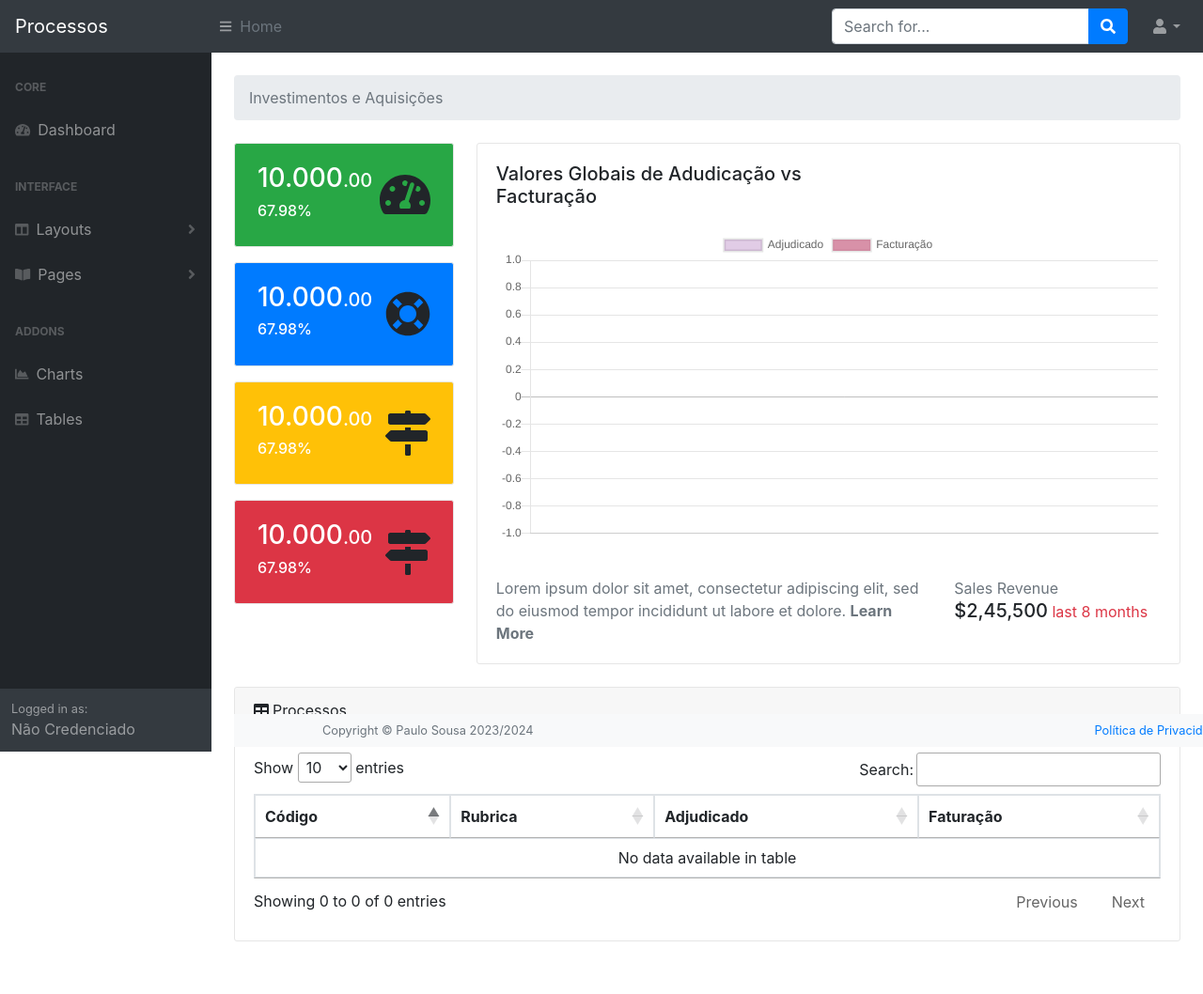
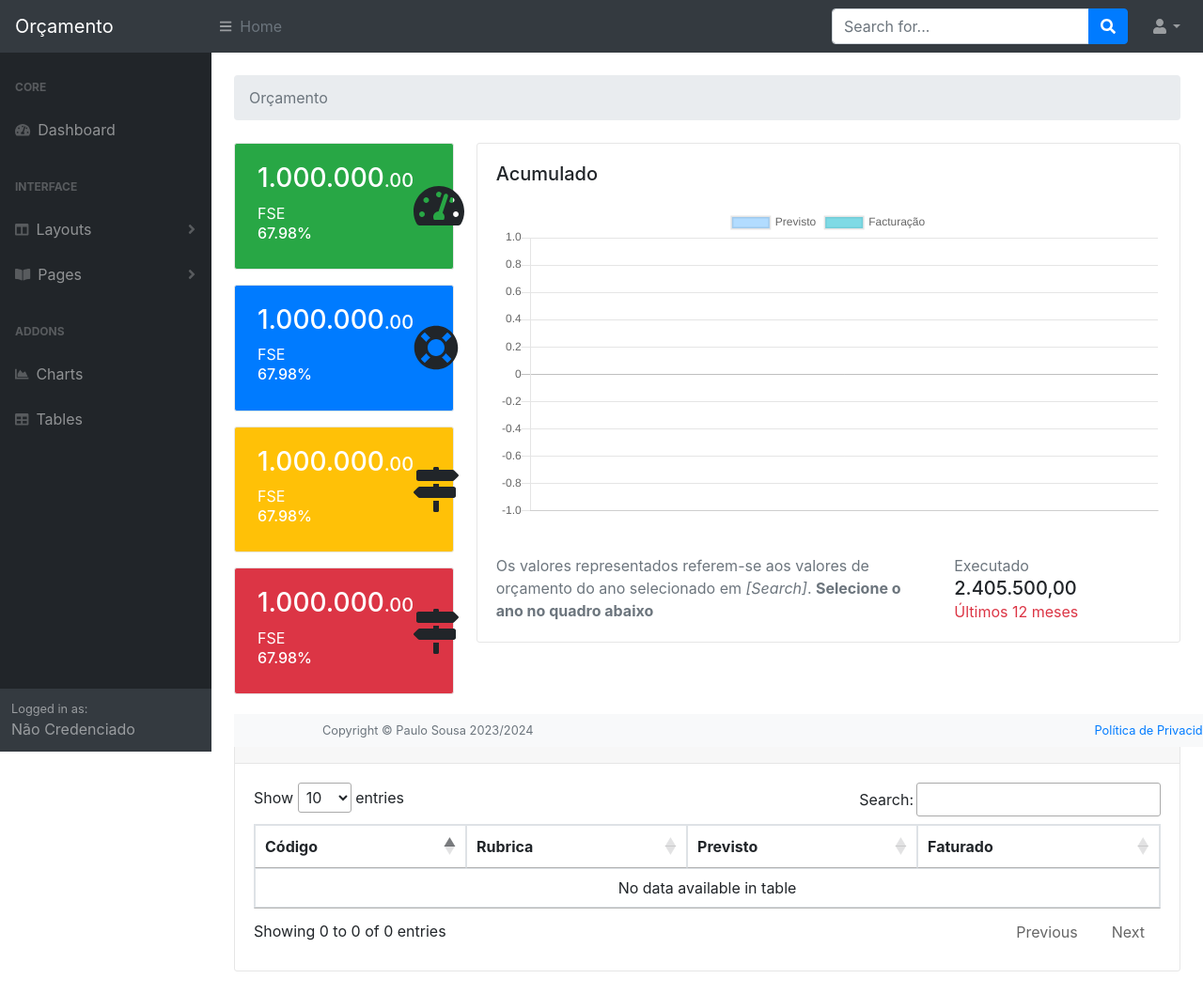
Before and after one commit to psousatv/EstagioUAlg, a PHP site: page /producao/orcamento/main.html in a window 1280 px wide. Shown: the whole page at 94% size. Before the commit the page ends 1002 px from the top, so only its background shows below. Run offline with PHP 8.4, Linux system fonts and the light colour scheme; data that the repository does not hold is empty; some libraries are stand-ins or nearby versions.

Commit message:
Melhorias no módulo Orçamento

```diff
--- a/producao/orcamento/dados/main.php
+++ b/producao/orcamento/dados/main.php
@@ -7,26 +7,24 @@ if(isset($_POST["action"]))
 	if($_POST["action"] == 'fetch')
 	{
 		$main_query = 'SELECT
+					   ru.rub_nomenclatura AS codigo,
 					   ru.rub_nome AS rubrica,
-					   ru.rub_nomenclatura AS nomenclatura,
-					   ROUND(SUM(proces_val_adjudicacoes),2) AS val_adjudicacoes,
-					   ROUND(SUM(proces_val_faturacao),2) AS val_faturacao
-					   FROM processo
-					   INNER JOIN rubricas ru ON rub_cod = proces_rub_cod ';
+					   ru.rub_natureza AS natureza,
+					   ROUND(SUM(pp_valor),2) AS previsto,
+					   ROUND(SUM(pp_executado_valor + pp_executado_valor_mais + pp_executado_valor_menos),2) AS faturado
+					   FROM plano_pagamento
+					   INNER JOIN processo p ON p.proces_check = pp_proces_check
+					   INNER JOIN rubricas ru ON rub_cod = p.proces_rub_cod ';
 
-						//ROUND(SUM(proces_val_adjudicacoes),2) AS val_adjudicacoes,
-						//ROUND(SUM(proces_val_faturacao),2) AS val_faturacao,
-
-        $search_query = 'WHERE proces_orc_ano >= YEAR(NOW())-2 AND
-						 proces_report_valores > 0 AND
+        $search_query = 'WHERE proces_report_valores > 0 AND
 						 proces_estado_nome <> "Anulado" AND ';
 
         if(isset($_POST["search"]["value"]))
         {
-			$search_query .= 'proces_orc_ano LIKE "%'.$_POST["search"]["value"].'%" ';
+			$search_query .= 'pp_ano LIKE "%'.$_POST["search"]["value"].'%" ';
 		}
 
-		$group_by_query = ' GROUP BY rubrica ';
+		$group_by_query = ' GROUP BY codigo';
 
 		$order_by_query = '';
 
@@ -36,7 +34,7 @@ if(isset($_POST["action"]))
 		}
 		else
 		{
-			$order_by_query = ' ORDER BY proces_orc_rubrica ASC ';
+			$order_by_query = ' ORDER BY natureza ASC ';
 		}
 
 		$limit_query = '';
@@ -62,10 +60,11 @@ if(isset($_POST["action"]))
 		foreach($result as $row)
 		{
 			$sub_array = array();
-            $sub_array[] = $row['nomenclatura'];
+            $sub_array[] = $row['codigo'];
             $sub_array[] = $row['rubrica'];
-            $sub_array[] = $row['val_adjudicacoes'];
-            $sub_array[] = $row['val_faturacao'];
+            $sub_array[] = $row['previsto'];
+			//$sub_array[] = $row['adjudicado'];
+            $sub_array[] = $row['faturado'];
 
 			$data[] = $sub_array;
 		}
--- a/producao/orcamento/js/main.js
+++ b/producao/orcamento/js/main.js
@@ -39,14 +39,14 @@ $(document).ready(
                 labels: tabela_valor_x,
                 datasets:[
                     {
-                    label : 'Adjudicado',
-                    backgroundColor : 'rgba(105, 0, 132, .2)',
+                    label : 'Previsto',
+                    backgroundColor : 'rgba(3, 138, 255, .3)',
                     //color : '#fff',
                     data: tabela_valor_y1
                     },
                     {
                     label : 'Facturação',
-                    backgroundColor : 'rgba(200, 99, 132, .7)',
+                    backgroundColor : 'rgba(0, 181, 204, .5)',
                     //color : '#fff',
                     data: tabela_valor_y2
                     }
--- a/producao/orcamento/main.html
+++ b/producao/orcamento/main.html
@@ -52,7 +52,7 @@
 </head>
 <body class="sb-nav-fixed">
   <nav class="sb-topnav navbar navbar-expand navbar-dark bg-dark">
-      <a class="navbar-brand" href="../../producao/orcamento/main.html">Processos</a>
+      <a class="navbar-brand" href="../../producao/orcamento/main.html">Orçamento</a>
       <button class="btn btn-link btn-sm order-1 order-lg-0" id="sidebarToggle"><i class="fas fa-bars"></i></button>
       <a class="nav-item text-muted" href="//mdb1">Home</a>
       <!-- Navbar Search-->
@@ -144,7 +144,7 @@
             <div class="container-fluid">
                 <h1 class="mt-4"></h1>
                 <ol class="breadcrumb mb-4">
-                    <li class="breadcrumb-item active">Investimentos e Aquisições</li>
+                    <li class="breadcrumb-item active">Orçamento</li>
                 </ol>
 <!-- InstanceEndEditable -->
 
@@ -158,7 +158,8 @@
                             <div class="card-body">
                               <div class="d-flex justify-content-between px-md-1">
                                 <div class="text-end">
-                                  <h3 class="text-white">10.000<span class="h5">.00</span></h3>
+                                  <h3 class="text-white">1.000.000<span class="h5">.00</span></h3>
+                                  <p class="mb-0 text-white">FSE</p>
                                   <h6 class="text-white">67.98%</h6>
                                 </div>
                                 <div class="align-self-center">
@@ -173,7 +174,8 @@
                             <div class="card-body">
                               <div class="d-flex justify-content-between px-md-1">
                                 <div class="text-end">
-                                  <h3 class="text-white">10.000<span class="h5">.00</span></h3>
+                                  <h3 class="text-white">1.000.000<span class="h5">.00</span></h3>
+                                  <p class="mb-0 text-white">FSE</p>
                                   <h6 class="text-white">67.98%</h6>
                                 </div>
                                 <div class="align-self-center bg-inverse-icon-success">
@@ -188,7 +190,8 @@
                             <div class="card-body">
                               <div class="d-flex justify-content-between px-md-1">
                                 <div class="text-end">
-                                  <h3 class="text-white">10.000<span class="h5">.00</span></h3>
+                                  <h3 class="text-white">1.000.000<span class="h5">.00</span></h3>
+                                  <p class="mb-0 text-white">FSE</p>
                                   <h6 class="text-white">67.98%</h6>
                                 </div>
                                 <div class="align-self-center">
@@ -203,7 +206,8 @@
                             <div class="card-body">
                               <div class="d-flex justify-content-between px-md-1">
                                 <div class="text-end">
-                                  <h3 class="text-white">10.000<span class="h5">.00</span></h3>
+                                  <h3 class="text-white">1.000.000<span class="h5">.00</span></h3>
+                                  <p class="mb-0 text-white">FSE</p>
                                   <h6 class="text-white">67.98%</h6>
                                 </div>
                                 <div class="align-self-center">
@@ -220,7 +224,7 @@
                         <div class="card-body">
                           <div class="row">
                             <div class="col-sm-7">
-                              <h5>Valores Globais de Adudicação vs Facturação</h5>
+                              <h5>Acumulado</h5>
                             </div>
                           </div>
                           <div class="row my-3">
@@ -234,12 +238,12 @@
                           </div>
                           <div class="row">
                             <div class="col-sm-8">
-                              <p class="text-muted mb-0"> Lorem ipsum dolor sit amet, consectetur adipiscing elit, sed do eiusmod tempor incididunt ut labore et dolore. <b>Learn More</b></p>
+                              <p class="text-muted mb-0"> Os valores representados referem-se aos valores de orçamento do ano selecionado em <i>[Search]</i>. <b>Selecione o ano no quadro abaixo</b></p>
                             </div>
                             <div class="col-sm-4">
-                              <p class="mb-0 text-muted">Sales Revenue</p>
-                                  <h5 class="d-inline-block survey-value mb-0"> $2,45,500 </h5>
-                                  <p class="d-inline-block text-danger mb-0"> last 8 months </p>
+                              <p class="mb-0 text-muted">Executado</p>
+                                  <h5 class="d-inline-block survey-value mb-0"> 2.405.500,00 </h5>
+                                  <p class="d-inline-block text-danger mb-0"> Últimos 12 meses </p>
                                 </div>
                               </div>
                             </div>
@@ -253,7 +257,7 @@
                     <div class="row">
                       <div class="col-xl-12">
                         <div class="card mb-4">
-                            <div class="card-header"><i class="fas fa-table mr-1"></i>Processos</div>
+                            <div class="card-header"><i class="fas fa-table mr-1"></i>Rúbricas</div>
                             <div class="card-body">
                               <div class="table-responsive">
                                 <table class="table table-bordered" id="tabela" width="100%" cellspacing="0">
@@ -261,8 +265,9 @@
                                     <tr style="text-align: center;">
                                       <th>Código</th>
                                       <th>Rubrica</th>
-                                      <th>Adjudicado</th>
-                                      <th>Faturação</th>
+                                      <th>Previsto</th>
+                                      <!--<th>Adjudicado</th>-->
+                                      <th>Faturado</th>
                                     </tr>
                                   </thead>
                                   <tbody></tbody>
```
